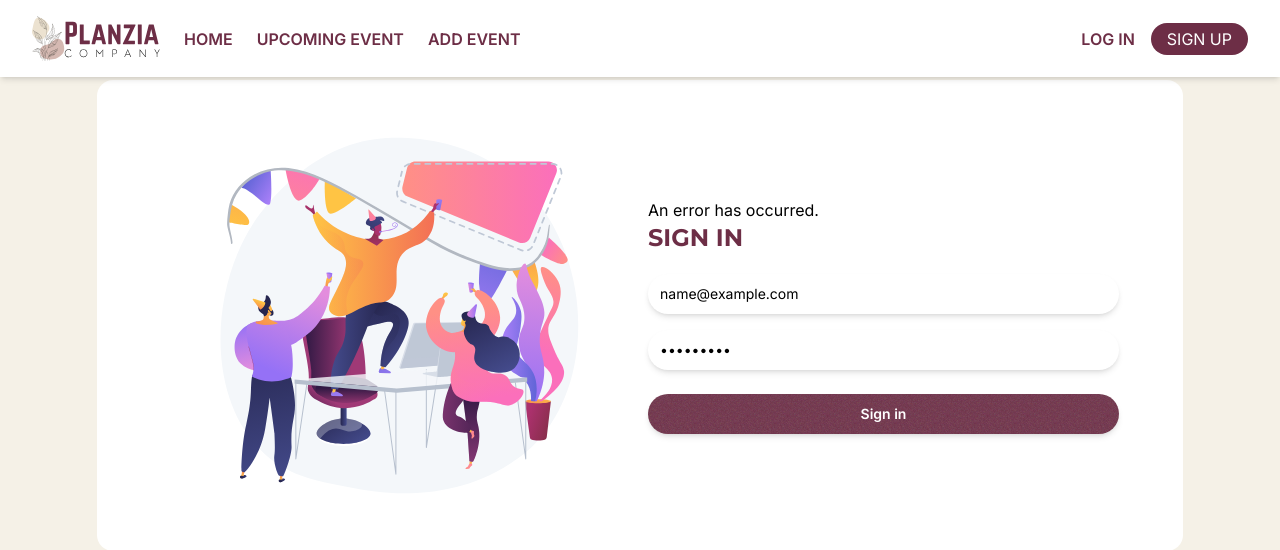
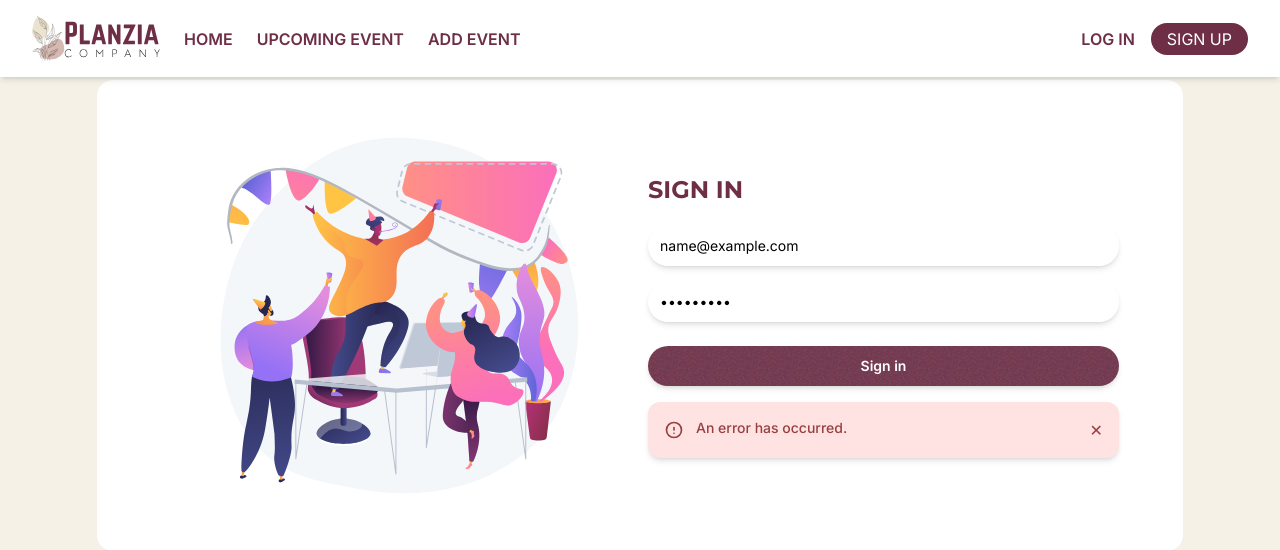
Before and after one commit to SouherAltaleb/Events-Planner, a React (Vite) app: page /signin in a window 1280 px wide. Both pictures are taken after typing "name@example.com", "Sample123" into the empty fields and a click on the button "Sign in". Shown: the top 550 px of the page. Built offline with nearby package versions, Linux system fonts and the light colour scheme; no server answers.

Commit message:
User form alerts added

```diff
--- a/src/pages/SignIn.jsx
+++ b/src/pages/SignIn.jsx
@@ -71,13 +71,13 @@ const SignIn = () => {
         />
       </div>
       <div className="full-w md:w-1/2">
-        {error}
         <h1 className="mb-5 text-2xl uppercase">Sign in</h1>
         <form
           method="post"
           onSubmit={handleSubmit}
           className="full-w flex flex-col gap-4"
         >
+          {/* Email */}
           <label htmlFor="email" className="sr-only">
             Email
           </label>
@@ -90,6 +90,8 @@ const SignIn = () => {
             onChange={handleChange}
             className={`input input-border shadow-2xm w-full rounded-full border-(--color-primary) bg-white shadow-md ${!validFields.email ? "error" : ""} hover:border-2`}
           />
+
+          {/* Password */}
           <label htmlFor="email" className="sr-only">
             Password
           </label>
@@ -102,12 +104,45 @@ const SignIn = () => {
             onChange={handleChange}
             className={`input input-border shadow-2xm w-full rounded-full border-(--color-primary) bg-white shadow-md ${!validFields.password ? "error" : ""} hover:border-2`}
           />
+
+          {/* Button */}
           <button
             type="submit"
             className="btn mt-2 mb-4 w-full rounded-full border-0 bg-(--color-primary) text-white shadow-md hover:bg-(--color-secondary) md:mb-0"
           >
             Sign in
           </button>
+
+          {/* {error} */}
+          {error && (
+            <div className="flex items-start gap-3 rounded-xl bg-red-100 p-4 text-(--color-alert) shadow-md">
+              {/* Icon */}
+              <svg
+                className="mt-0.5 h-5 w-5 shrink-0"
+                fill="none"
+                stroke="currentColor"
+                strokeWidth="2"
+                viewBox="0 0 24 24"
+              >
+                <path
+                  strokeLinecap="round"
+                  strokeLinejoin="round"
+                  d="M12 9v3m0 4h.01M21 12a9 9 0 1 1-18 0 9 9 0 0 1 18 0Z"
+                />
+              </svg>
+
+              {/* Error Text */}
+              <span className="text-sm font-medium">{error}</span>
+
+              {/* Close Button */}
+              <button
+                onClick={() => setError(null)}
+                className="ml-auto text-(--color-alert) hover:text-(--color-alert)"
+              >
+                ✕
+              </button>
+            </div>
+          )}
         </form>
       </div>
     </div>
--- a/src/pages/SignUp.jsx
+++ b/src/pages/SignUp.jsx
@@ -71,13 +71,13 @@ const SignUp = () => {
         />
       </div>
       <div className="full-w md:w-1/2">
-        {error}
         <h1 className="mb-5 text-2xl uppercase">Sign Up</h1>
         <form
           method="post"
           onSubmit={handleSubmit}
           className="full-w flex flex-col gap-4"
         >
+          {/* Email */}
           <label htmlFor="email" className="sr-only">
             Email
           </label>
@@ -90,6 +90,8 @@ const SignUp = () => {
             onChange={handleChange}
             className={`input input-border shadow-2xm w-full rounded-full border-(--color-primary) bg-white shadow-md ${!validFields.email ? "error" : ""} hover:border-2`}
           />
+
+          {/* Password */}
           <label htmlFor="password" className="sr-only">
             Password
           </label>
@@ -102,12 +104,45 @@ const SignUp = () => {
             onChange={handleChange}
             className={`input input-border shadow-2xm w-full rounded-full border-(--color-primary) bg-white shadow-md ${!validFields.password ? "error" : ""} hover:border-2`}
           />
+
+          {/* Button */}
           <button
             type="submit"
             className="btn mt-2 mb-4 w-full rounded-full border-0 bg-(--color-primary) text-white shadow-md hover:bg-(--color-secondary) md:mb-0"
           >
             Sign up
           </button>
+
+          {/* {error} */}
+          {error && (
+            <div className="flex items-start gap-3 rounded-xl bg-red-100 p-4 text-(--color-alert) shadow-md">
+              {/* Icon */}
+              <svg
+                className="mt-0.5 h-5 w-5 shrink-0"
+                fill="none"
+                stroke="currentColor"
+                strokeWidth="2"
+                viewBox="0 0 24 24"
+              >
+                <path
+                  strokeLinecap="round"
+                  strokeLinejoin="round"
+                  d="M12 9v3m0 4h.01M21 12a9 9 0 1 1-18 0 9 9 0 0 1 18 0Z"
+                />
+              </svg>
+
+              {/* Error Text */}
+              <span className="text-sm font-medium">{error}</span>
+
+              {/* Close Button */}
+              <button
+                onClick={() => setError(null)}
+                className="ml-auto text-(--color-alert) hover:text-(--color-alert)"
+              >
+                ✕
+              </button>
+            </div>
+          )}
         </form>
       </div>
     </div>
--- a/src/pages/UpdateUser.jsx
+++ b/src/pages/UpdateUser.jsx
@@ -67,13 +67,13 @@ const UpdateUser = () => {
 
   return (
     <div className="mx-auto my-5 w-[96%] max-w-[1086px] rounded-2xl bg-white p-16">
-      {error}
       <h1 className="mb-5 text-2xl uppercase">Update</h1>
       <form
         method="post"
         onSubmit={handleSubmit}
         className="full-w mb-4 flex flex-col gap-4"
       >
+        {/* Name */}
         <label htmlFor="email" className="sr-only">
           Name
         </label>
@@ -86,6 +86,8 @@ const UpdateUser = () => {
           onChange={handleChange}
           className={`input input-border shadow-2xm w-full rounded-full border-(--color-primary) bg-white shadow-md ${!validFields.email ? "error" : ""} hover:border-2`}
         />
+
+        {/* Email */}
         <label htmlFor="email" className="sr-only">
           Email
         </label>
@@ -98,6 +100,8 @@ const UpdateUser = () => {
           onChange={handleChange}
           className={`input input-border shadow-2xm w-full rounded-full border-(--color-primary) bg-white shadow-md ${!validFields.email ? "error" : ""} hover:border-2`}
         />
+
+        {/* Password */}
         <label htmlFor="email" className="sr-only">
           Password
         </label>
@@ -110,6 +114,8 @@ const UpdateUser = () => {
           onChange={handleChange}
           className={`input input-border shadow-2xm w-full rounded-full border-(--color-primary) bg-white shadow-md ${!validFields.password ? "error" : ""} hover:border-2`}
         />
+
+        {/* Button */}
         <button
           type="submit"
           className="btn mt-2 w-full rounded-full border-0 bg-(--color-primary) text-white shadow-md hover:bg-(--color-secondary)"
@@ -124,6 +130,37 @@ const UpdateUser = () => {
       >
         Delete account
       </button>
+
+      {/* {error} */}
+      {error && (
+        <div className="flex items-start gap-3 rounded-xl bg-red-100 p-4 text-(--color-alert) shadow-md">
+          {/* Icon */}
+          <svg
+            className="mt-0.5 h-5 w-5 shrink-0"
+            fill="none"
+            stroke="currentColor"
+            strokeWidth="2"
+            viewBox="0 0 24 24"
+          >
+            <path
+              strokeLinecap="round"
+              strokeLinejoin="round"
+              d="M12 9v3m0 4h.01M21 12a9 9 0 1 1-18 0 9 9 0 0 1 18 0Z"
+            />
+          </svg>
+
+          {/* Error Text */}
+          <span className="text-sm font-medium">{error}</span>
+
+          {/* Close Button */}
+          <button
+            onClick={() => setError(null)}
+            className="ml-auto text-(--color-alert) hover:text-(--color-alert)"
+          >
+            ✕
+          </button>
+        </div>
+      )}
     </div>
   );
 };
```
